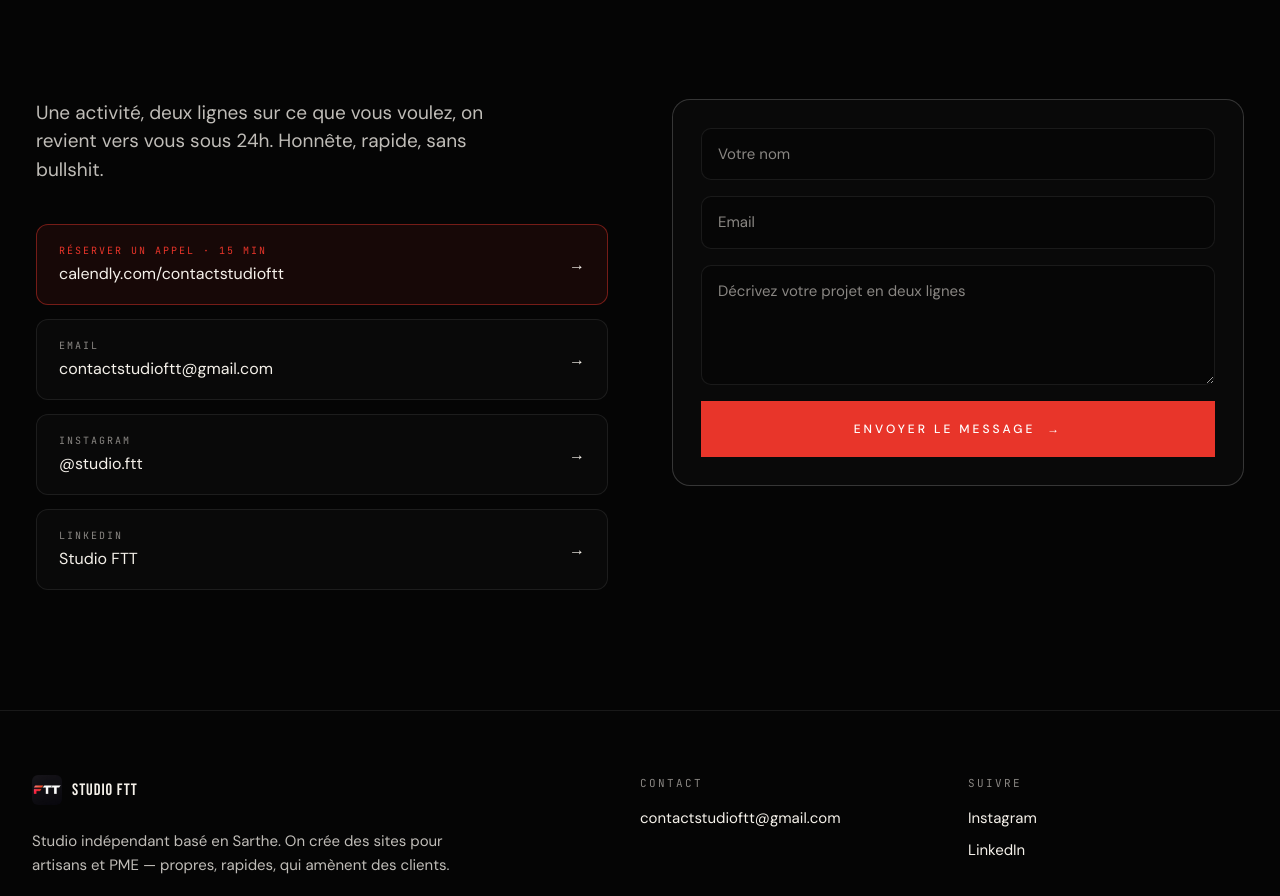
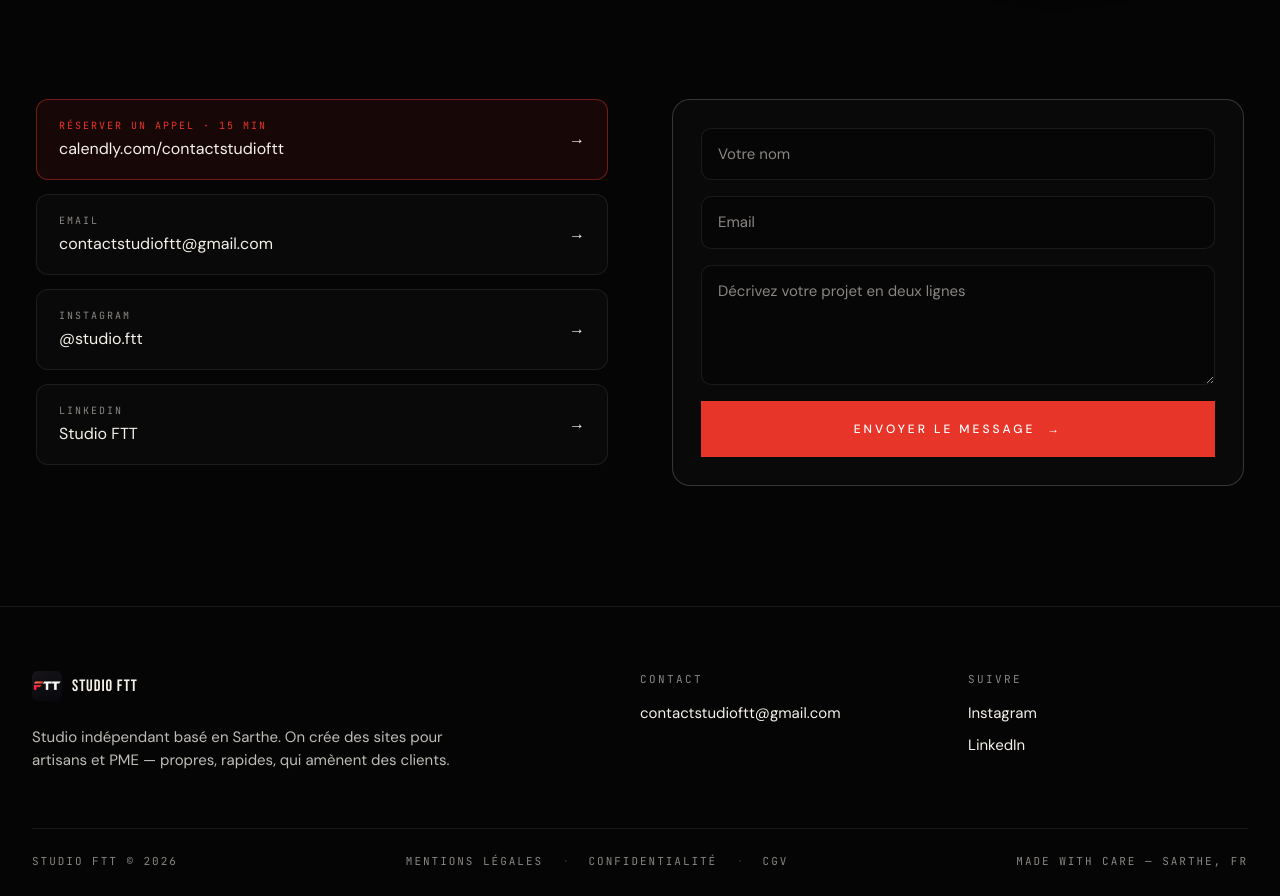
Before and after one commit to nathanfautrat-hue/studio-ftt, a Next.js app: page / in a window 1280 px wide. Shown: the part 3117-4013 px from the top of the page. Built offline with nearby package versions, Linux system fonts and the light colour scheme; a web font is replaced by a local one.

Commit message:
Section contact : retire le paragraphe d'intro (redondant avec les 4 CTA)

```diff
--- a/app/page.tsx
+++ b/app/page.tsx
@@ -508,21 +508,9 @@ export default function Home() {
           <div className="grid lg:grid-cols-2 items-start mt-12 md:mt-16 lg:mt-20 gap-10 lg:gap-16">
             {/* Gauche : description + cartes contact */}
             <Reveal delay={2}>
-              <p
-                style={{
-                  fontSize: "clamp(16px, 2vw, 19px)",
-                  lineHeight: 1.5,
-                  color: "var(--ftt-text-mid)",
-                  maxWidth: 460,
-                  margin: 0,
-                }}
-              >
-                Une activité, deux lignes sur ce que vous voulez, on revient
-                vers vous sous 24h. Honnête, rapide, sans bullshit.
-              </p>
               <div
                 className="grid"
-                style={{ marginTop: 40, gap: 14 }}
+                style={{ gap: 14 }}
               >
                 {[
                   {
```
